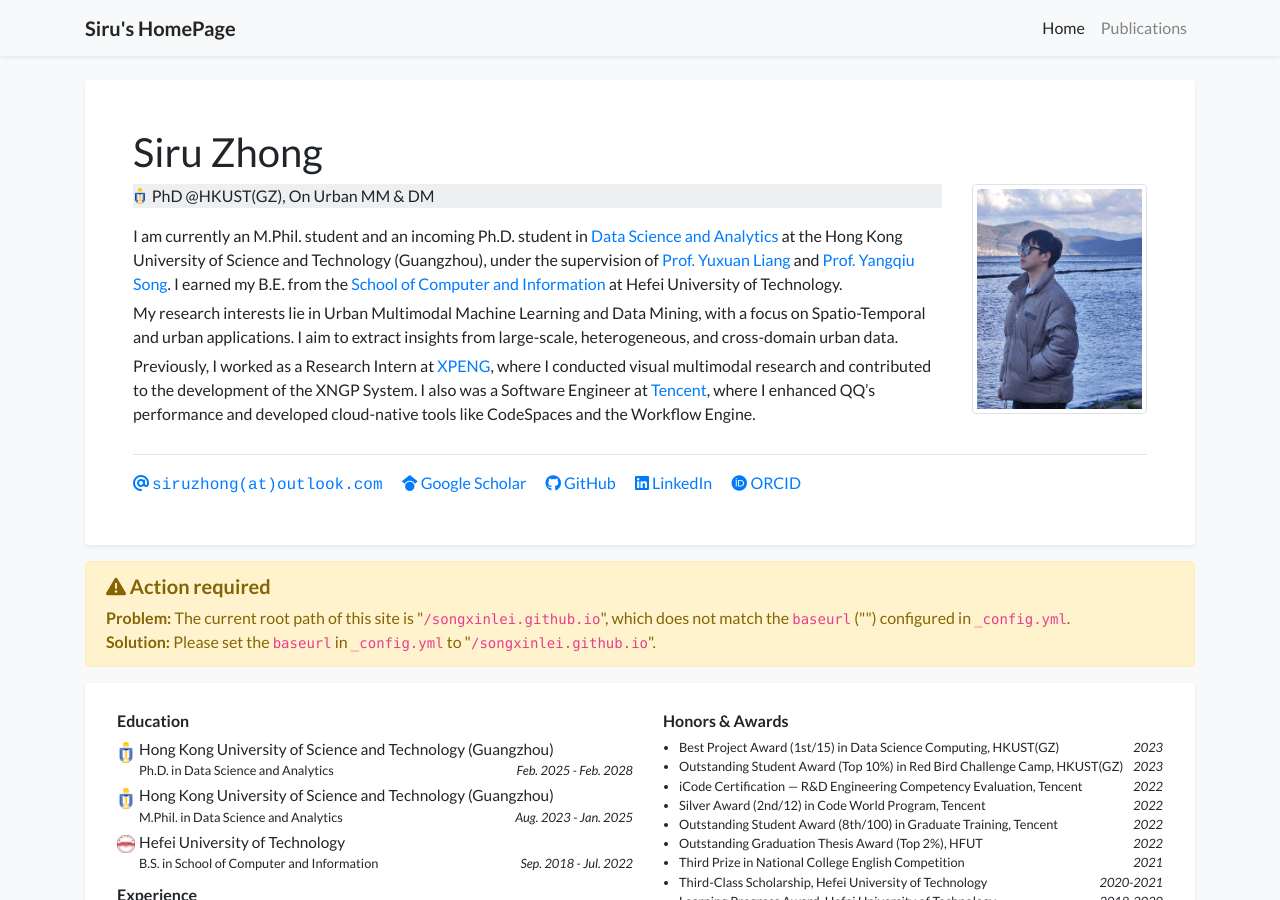
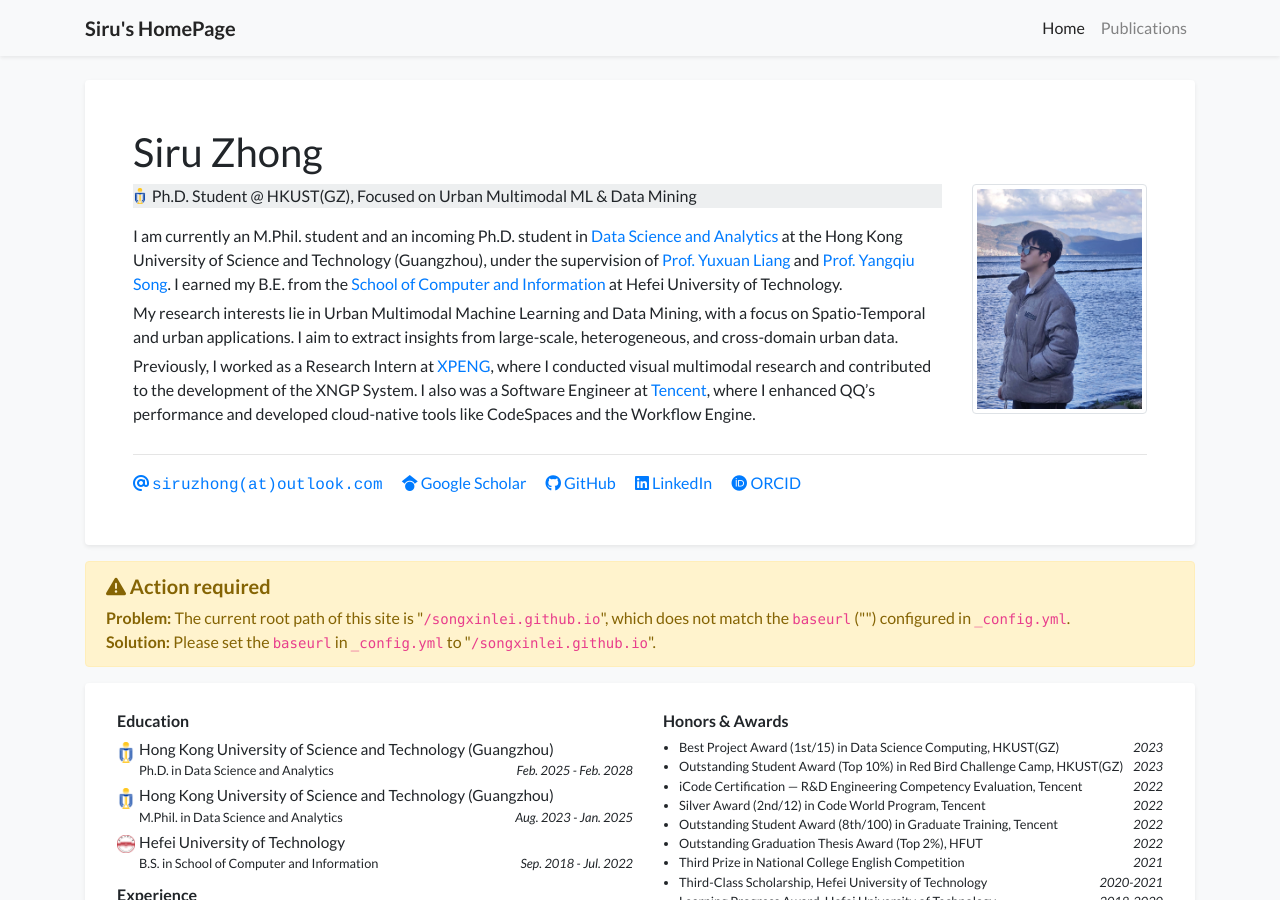
Before and after one commit to thunderlrr/songxinlei.github.io, a Jekyll site: the page built from index.html, in a window 1280 px wide and 900 px high. Built offline with Jekyll 4.4.1, drawn with Linux system fonts in a browser that asks for light colours; a style sheet for code colours, icons or effects is not loaded.

Commit message:
update profile

```diff
--- a/_data/profile.yml
+++ b/_data/profile.yml
@@ -4,7 +4,7 @@ navbar_name: "Siru's HomePage"
 
 positions:
 - logo: /assets/images/badges/HKUST_GZ.png
-  name: PhD @HKUST(GZ), On Urban MM & DM
+  name: Ph.D. Student @ HKUST(GZ), Focused on Urban Multimodal ML & Data Mining
 # - name: Position 2 without logo
 
 
```
